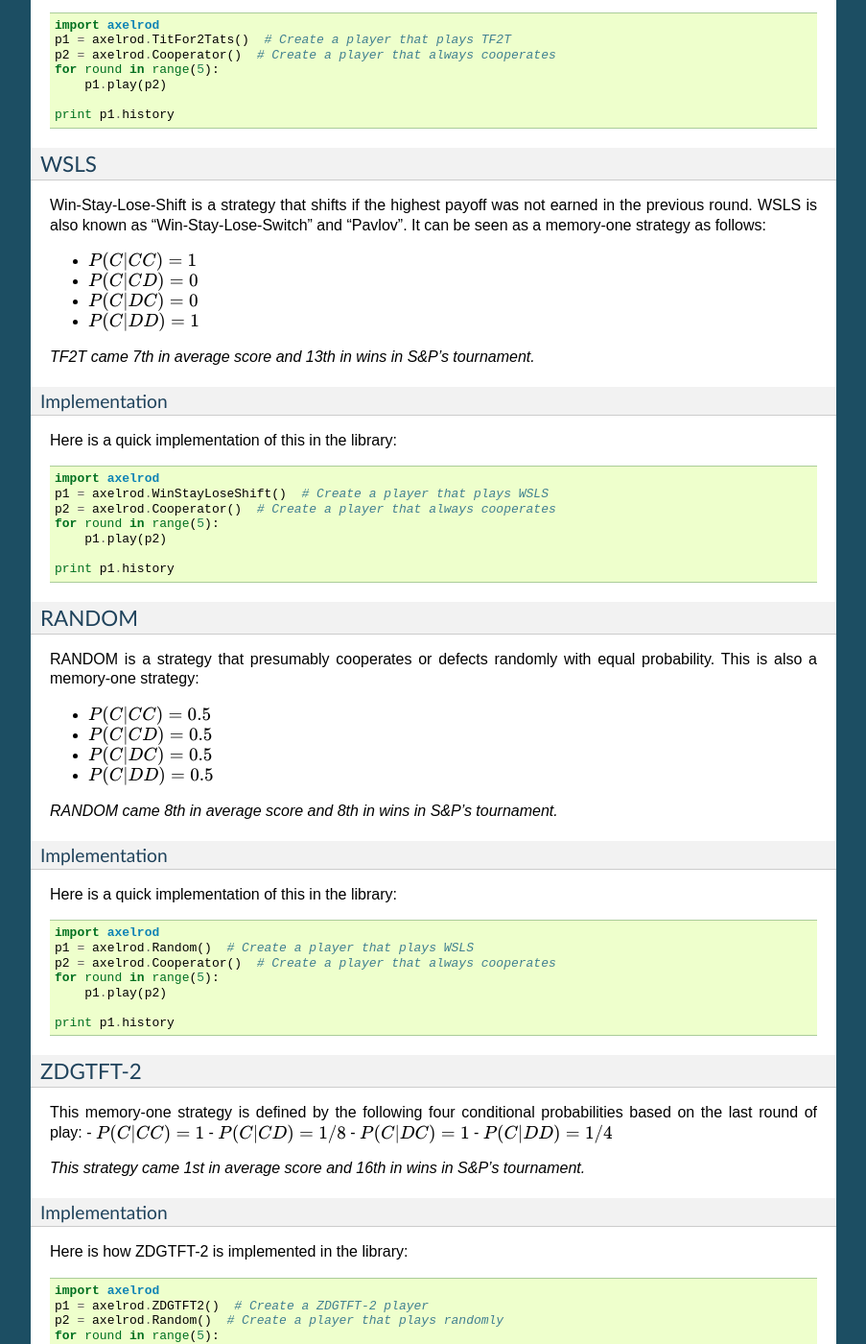
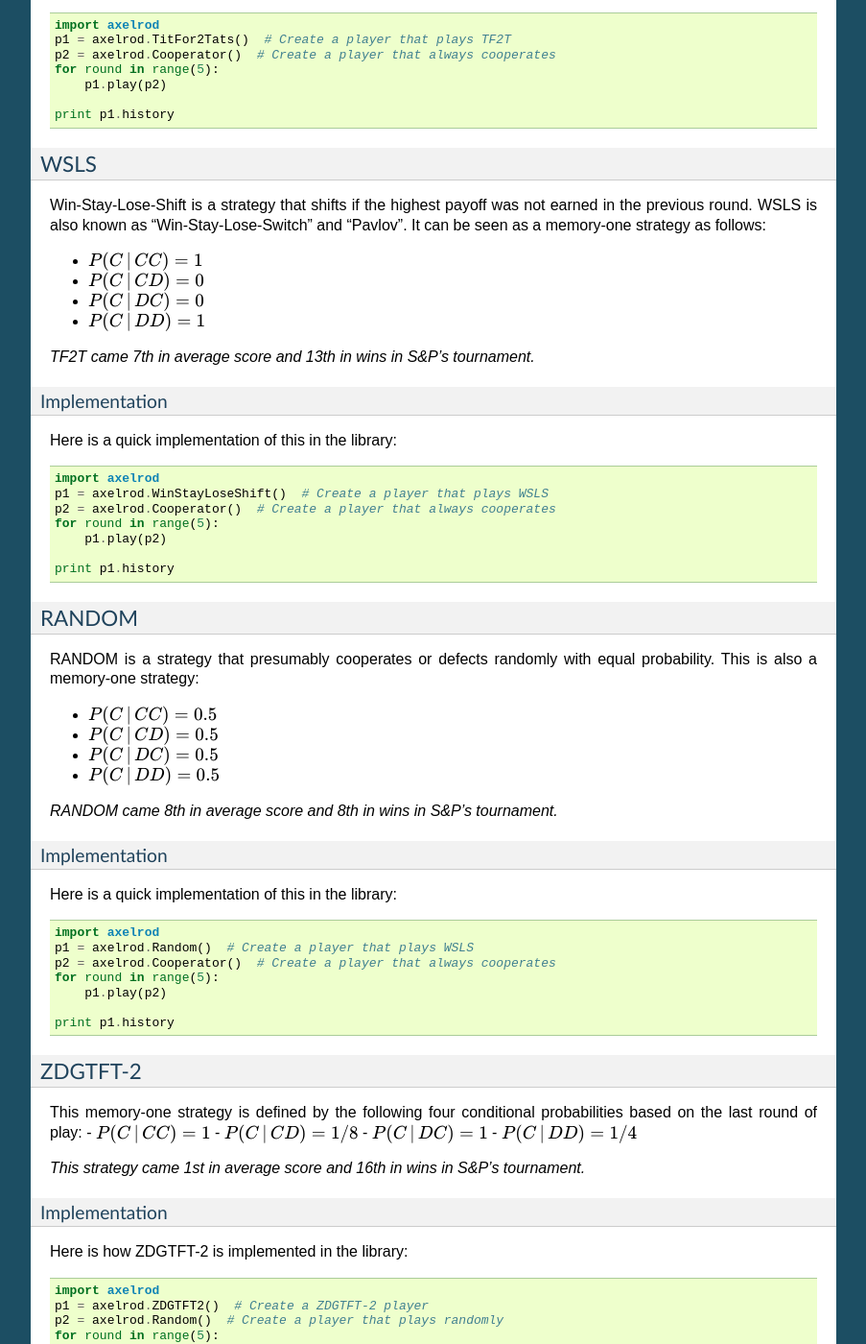
Before and after one commit to Axelrod-Python/Axelrod, a Sphinx documentation site: the page built from docs/overview_of_strategies.rst, in a window 1280 px wide and 1400 px high, scrolled down 9004 px. Shown: the whole window at 96% size, without its empty margins (198-1101 px from the left). Built offline with Sphinx 7.4.7, drawn with Linux system fonts in a browser that asks for light colours; some of the changed text lies outside the part shown.

Commit message:
Adding space to the pipes in the mathematics.

```diff
--- a/docs/overview_of_strategies.rst
+++ b/docs/overview_of_strategies.rst
@@ -484,20 +484,20 @@ by :math:`\epsilon`. The value of :math:`\epsilon` in the S&P tournament is not
 known and defaults to :math:`\epsilon = 0.05` in the library, defining a
 memory-one strategy:
 
-- :math:`P(C | CC) = 1 - \epsilon`
-- :math:`P(C | CD) = \epsilon`
-- :math:`P(C | DC) = 1 - \epsilon`
-- :math:`P(C | DD) = \epsilon`
+- :math:`P(C\,|\,CC) = 1 - \epsilon`
+- :math:`P(C\,|\,CD) = \epsilon`
+- :math:`P(C\,|\,DC) = 1 - \epsilon`
+- :math:`P(C\,|\,DD) = \epsilon`
 
 *GTFT came 2nd in average score and 18th in wins in S&P's tournament.*
 
 Note that some sources define GTFT as TFT but with only an altered probability
 of cooperating after a defection, as follows:
 
-- :math:`P(C | CC) = 1`
-- :math:`P(C | CD) = p`
-- :math:`P(C | DC) = 1`
-- :math:`P(C | DD) = p`
+- :math:`P(C\,|\,CC) = 1`
+- :math:`P(C\,|\,CD) = p`
+- :math:`P(C\,|\,DC) = 1`
+- :math:`P(C\,|\,DD) = p`
 
 where :math:`p = \text{min}\left(1 - \frac{T-R}{R-S}, \frac{R-P}{T-P}\right)`.
 [S&P, PNAS 2012] does not specify how GTFT is defined.
@@ -543,10 +543,10 @@ Win-Stay-Lose-Shift is a strategy that shifts if the highest payoff was not
 earned in the previous round. WSLS is also known as "Win-Stay-Lose-Switch" and
 "Pavlov". It can be seen as a memory-one strategy as follows:
 
-- :math:`P(C | CC) = 1`
-- :math:`P(C | CD) = 0`
-- :math:`P(C | DC) = 0`
-- :math:`P(C | DD) = 1`
+- :math:`P(C\,|\,CC) = 1`
+- :math:`P(C\,|\,CD) = 0`
+- :math:`P(C\,|\,DC) = 0`
+- :math:`P(C\,|\,DD) = 1`
 
 *TF2T came 7th in average score and 13th in wins in S&P's tournament.*
 
@@ -569,10 +569,10 @@ RANDOM
 RANDOM is a strategy that presumably cooperates or defects randomly with
 equal probability. This is also a memory-one strategy:
 
-- :math:`P(C | CC) = 0.5`
-- :math:`P(C | CD) = 0.5`
-- :math:`P(C | DC) = 0.5`
-- :math:`P(C | DD) = 0.5`
+- :math:`P(C\,|\,CC) = 0.5`
+- :math:`P(C\,|\,CD) = 0.5`
+- :math:`P(C\,|\,DC) = 0.5`
+- :math:`P(C\,|\,DD) = 0.5`
 
 *RANDOM came 8th in average score and 8th in wins in S&P's tournament.*
 
@@ -594,10 +594,10 @@ ZDGTFT-2
 
 This memory-one strategy is defined by the following four conditional
 probabilities based on the last round of play:
-- :math:`P(C | CC) = 1`
-- :math:`P(C | CD) = 1/8`
-- :math:`P(C | DC) = 1`
-- :math:`P(C | DD) = 1/4`
+- :math:`P(C\,|\,CC) = 1`
+- :math:`P(C\,|\,CD) = 1/8`
+- :math:`P(C\,|\,DC) = 1`
+- :math:`P(C\,|\,DD) = 1/4`
 
 *This strategy came 1st in average score and 16th in wins in S&P's tournament.*
 
@@ -619,10 +619,10 @@ EXTORT-2
 
 This memory-one strategy is defined by the following four conditional
 probabilities based on the last round of play:
-- :math:`P(C | CC) = 8/9`
-- :math:`P(C | CD) = 1/2`
-- :math:`P(C | DC) = 1/3`
-- :math:`P(C | DD) = 0`
+- :math:`P(C\,|\,CC) = 8/9`
+- :math:`P(C\,|\,CD) = 1/2`
+- :math:`P(C\,|\,DC) = 1/3`
+- :math:`P(C\,|\,DD) = 0`
 
 *This strategy came 18th in average score and 2nd in wins in S&P's tournament.*
 
@@ -669,10 +669,10 @@ HARD_JOSS is not defined in [S&P, PNAS 2012] but is otherwise defined as a
 strategy that plays like TitForTat but cooperates only with probability
 :math:`0.9`. This is a memory-one strategy with the following probabilities:
 
-- :math:`P(C | CC) = 0.9`
-- :math:`P(C | CD) = 0`
-- :math:`P(C | DC) = 1`
-- :math:`P(C | DD) = 0`
+- :math:`P(C\,|\,CC) = 0.9`
+- :math:`P(C\,|\,CD) = 0`
+- :math:`P(C\,|\,DC) = 1`
+- :math:`P(C\,|\,DD) = 0`
 
 *HARD_JOSS came 16th in average score and 4th in wins in S&P's tournament.*
 
```
